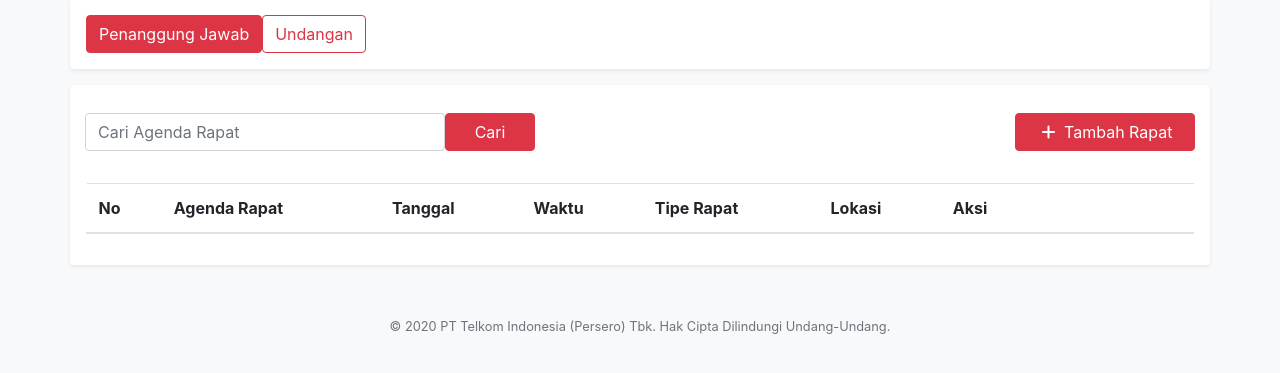
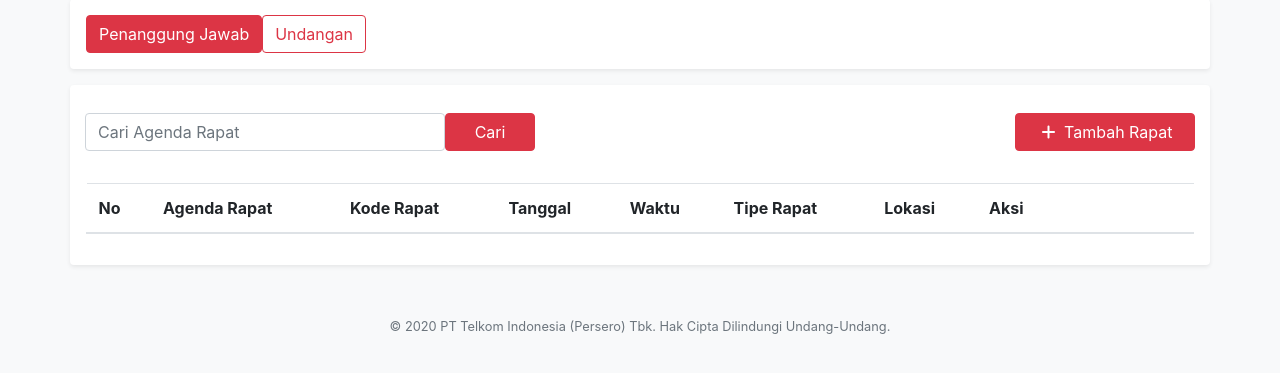
Before and after one commit to arifka-rizki/telmeet_magang, a CodeIgniter app: page /telkommeet/index.php/meetpic/index in a window 1280 px wide. Shown: the part 195-568 px from the top of the page. Run offline with CodeIgniter, Linux system fonts and the light colour scheme; the visitor is signed in with stand-in values (Sample User, id 1); data that the repository does not hold is empty; some libraries are stand-ins or nearby versions.

Commit message:
dashboard ganti field

```diff
--- a/application/views/v_dashboardpic.php
+++ b/application/views/v_dashboardpic.php
@@ -51,6 +51,7 @@
                     <tr>
                       <th>No</th>
                       <th>Agenda Rapat</th>
+                      <th>Kode Rapat</th>
                       <th>Tanggal</th>
                       <th>Waktu</th>
                       <th>Tipe Rapat</th>
@@ -69,6 +70,7 @@
                         <tr>
                           <td><?php echo $key+1 ?></td>
                           <td><?php echo $val->NAMA_RAPAT; ?></td>
+                          <td><?php echo $val->KODE_RAPAT ?></td>
                           <td><?php echo $val->TANGGAL ?></td>
                           <td><?php echo $val->WAKTU_MULAI ?></td>
                           <td><?php echo $val->TIPE_RAPAT ?></td>
--- a/application/views/v_detailRapatPIC.php
+++ b/application/views/v_detailRapatPIC.php
@@ -70,6 +70,7 @@
                 </a>
               </div>
               <div class="col-md-10 col-sm-12">
+                <a href="<?php echo base_url('meetpic/download_rapat').'/'.$ID_RAPAT ?>" target="_blank">
                   <button
                     type="button"
                     class="btn btn-danger col-md-3 col-sm-12 float-right ml-1 mb-2"
@@ -78,6 +79,7 @@
                     <span class="p-1"><i class="fas fa-download"></i></span>
                     Download MoM
                   </button>
+                </a>
                 <a href="<?php echo base_url('meetpic/daftar_peserta').'/'.$ID_RAPAT?>">
                   <button
                     type="button"
```
Lines whose indentation alone changed are shown as unchanged.
